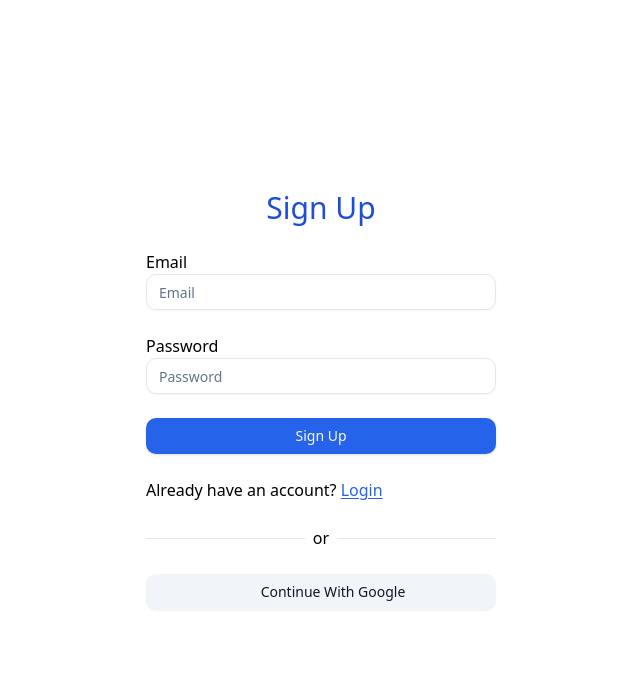
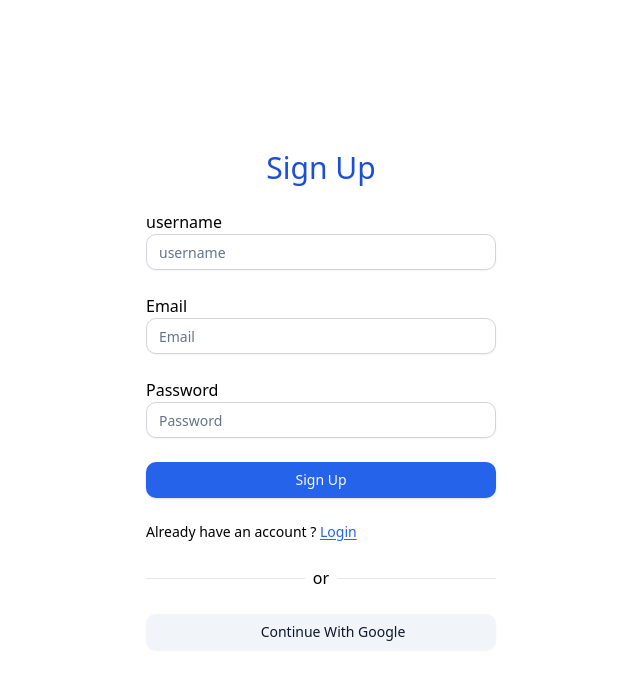
Before and after one commit to HarshS490/SlideScribe, a Next.js app: page /1 in a window 1280 px wide. Shown: the top 688 px of the page, without its empty margins (319-959 px from the left). Built offline with nearby package versions, Linux system fonts and the light colour scheme.

Commit message:
created login,signup page and zod schema

```diff
--- a/package.json
+++ b/package.json
@@ -10,6 +10,7 @@
   },
   "dependencies": {
     "@auth/prisma-adapter": "^2.7.0",
+    "@hookform/resolvers": "^3.9.0",
     "@prisma/client": "^5.20.0",
     "@radix-ui/react-icons": "^1.3.0",
     "@radix-ui/react-slot": "^1.1.0",
@@ -26,8 +27,11 @@
     "next-auth": "^4.24.8",
     "react": "^18",
     "react-dom": "^18",
+    "react-hook-form": "^7.53.0",
+    "react-hot-toast": "^2.4.1",
     "tailwind-merge": "^2.5.3",
-    "tailwindcss-animate": "^1.0.7"
+    "tailwindcss-animate": "^1.0.7",
+    "zod": "^3.23.8"
   },
   "devDependencies": {
     "@iconify-json/logos": "^1.2.3",
--- a/src/app/(auth)/[type]/Login.tsx
+++ b/src/app/(auth)/[type]/Login.tsx
@@ -1,47 +1,117 @@
+"use client";
 import { Button } from "@/components/ui/button";
 import { Input } from "@/components/ui/input";
 import { cn } from "@/lib/utils";
-import React from "react";
+import Link from "next/link";
+import React, { useState } from "react";
+import { useForm } from "react-hook-form";
+import { zodResolver } from "@hookform/resolvers/zod";
+import { signInSchema } from "@/models/signUpSchema";
+import { z } from "zod";
+import FormErrors from "@/components/custom/FormErrors";
+import { signIn } from "next-auth/react";
 
+type FormData = z.infer<typeof signInSchema>;
 
 export default function Login() {
+  const [isLoading, setIsLoading] = useState<boolean>(false);
+
+  const {
+    register,
+    handleSubmit,
+    formState: { errors },
+  } = useForm<FormData>({
+    resolver: zodResolver(signInSchema),
+  });
+
+  const onSubmit = async (data: FormData) => {
+    setIsLoading(true);
+    try {
+      const response = await signIn("credentials", {
+        ...data,
+        redirect: false,
+      });
+      console.log(response);
+      if (response?.error) {
+      }
+      if (response?.ok && !response.error) {
+      }
+    } catch (error) {
+      console.log(error);
+    } finally {
+      setIsLoading(false);
+    }
+  };
   return (
     <div className="container relative mx-auto flex flex-col items-center justify-center min-h-screen">
       <div className="mx-auto flex w-full flex-col justify-center space-y-6 sm:w-[350px]">
         <div className="text-center">
-          <h1 className="font-medium text-3xl text-blue-700">
-            Login
-          </h1>
+          <h1 className="font-medium text-3xl text-blue-700">{"Login"}</h1>
         </div>
-        <form>
+        <form onSubmit={handleSubmit(onSubmit)}>
           <div className="flex flex-col flex-1  space-y-6">
-
-            <div className="flex flex-col">
+            <div className="flex flex-col relative">
               <label htmlFor="email">Email</label>
               <Input
-                name="Email"
                 type="text"
+                disabled={isLoading}
                 placeholder="Email"
-                className={cn({ "focus-visible:ring-red-500": true })}
+                className={cn({
+                  "border-red-500  focus:outline-none focus:ring-2 focus:ring-red-500":
+                    errors.email,
+                  "border-gray-300": !errors.email,
+                })}
+                {...register("email")}
               />
+              {errors.email?.message && (
+                <FormErrors message={errors.email?.message} />
+              )}
             </div>
-            <div className="flex flex-col">
+            <div className="flex flex-col relative">
               <label htmlFor="password">Password</label>
               <Input
-                name="password"
                 type="password"
+                disabled={isLoading}
                 placeholder="Password"
-                className={cn({ "focus-visible:ring-red-500": true })}
+                className={cn({
+                  "border-red-500 focus:outline-none focus:ring-2 focus:ring-red-500":
+                    errors.password,
+                  "border-gray-300": !errors.password,
+                })}
+                {...register("password")}
               />
+              {errors.password?.message && (
+                <FormErrors message={errors.password.message} />
+              )}
             </div>
-            <Button type="submit">Login</Button>
+            <Button type="submit" disabled={isLoading}>
+              Login
+            </Button>
+            <p className="text-sm">
+              {"Already have an account ? "}
+              <Link
+                href={"/signup"}
+                className="text-blue-600 underline underline-offset-2"
+              >
+                Sign Up
+              </Link>
+            </p>
           </div>
         </form>
-        <div className='flex gap-2 items-center my-2'>
-            <hr className='flex-grow  '/>
-            <span className='inline-block'>or</span>
-            <hr className='flex-grow'/>
+        <div className="flex gap-2 items-center">
+          <hr className="flex-grow  " />
+          <span className="inline-block">or</span>
+          <hr className="flex-grow" />
         </div>
+        <Button
+          type="button"
+          disabled={isLoading}
+          variant={"secondary"}
+          className="flex gap-2"
+        >
+          <span className="icon-[logos--google-icon] w-4 h-4"></span>
+          Continue With Google
+        </Button>
       </div>
     </div>
   );
--- a/src/app/(auth)/[type]/SignUp.tsx
+++ b/src/app/(auth)/[type]/SignUp.tsx
@@ -1,40 +1,120 @@
+"use client";
 import { Button } from "@/components/ui/button";
 import { Input } from "@/components/ui/input";
 import { cn } from "@/lib/utils";
 import Link from "next/link";
-import React from "react";
-import SocialAction from "./SocialAction";
+import React, { useState } from "react";
+import { useForm } from "react-hook-form";
+import { zodResolver } from "@hookform/resolvers/zod";
+import { signUpSchema } from "@/models/signUpSchema";
+import { z } from "zod";
+import FormErrors from "@/components/custom/FormErrors";
+import { signIn } from "next-auth/react";
+
+type FormData = z.infer<typeof signUpSchema>;
 
 export default function SignUp() {
+  const [isLoading, setIsLoading] = useState<boolean>(false);
+
+  const {
+    register,
+    handleSubmit,
+    formState: { errors },
+  } = useForm<FormData>({
+    resolver: zodResolver(signUpSchema),
+  });
+
+  const onSubmit = async (data: FormData) => {
+    setIsLoading(true);
+    try {
+      const response = await fetch("/api/register", {
+        method: "POST",
+        headers: {
+          "Content-Type": "application/json",
+        },
+        body: JSON.stringify(data),
+      });
+      if (!response.ok) {
+        const errorData = await response.json();
+        throw new Error(errorData.message || "Something went wrong");
+      }
+
+      signIn("credentials", {
+        ...data,
+        redirect: false,
+      });
+    } catch (error) {
+      console.log(error);
+    } finally {
+      setIsLoading(false);
+    }
+  };
+
   return (
     <div className="container relative mx-auto flex flex-col items-center justify-center min-h-screen">
       <div className="mx-auto flex w-full flex-col justify-center space-y-6 sm:w-[350px]">
         <div className="text-center">
-          <h1 className="font-medium text-3xl text-blue-700">Sign Up</h1>
+          <h1 className="font-medium text-3xl text-blue-700">{"Sign Up"}</h1>
         </div>
-        <form>
+        <form onSubmit={handleSubmit(onSubmit)}>
           <div className="flex flex-col flex-1  space-y-6">
-            <div className="flex flex-col">
+            <div className="flex flex-col relative">
+              <label htmlFor="username">username</label>
+              <Input
+                type="text"
+                disabled={isLoading}
+                placeholder="username"
+                className={cn({
+                  "border-red-500  focus:outline-none focus:ring-2 focus:ring-red-500":
+                    errors.username,
+                  "border-gray-300": !errors.username,
+                })}
+                {...register("username")}
+              />
+              {errors.username?.message && (
+                <FormErrors message={errors.username?.message} />
+              )}
+            </div>
+
+            <div className="flex flex-col relative">
               <label htmlFor="email">Email</label>
               <Input
-                name="Email"
                 type="text"
+                disabled={isLoading}
                 placeholder="Email"
-                className={cn({ "focus-visible:ring-red-500": true })}
+                className={cn({
+                  "border-red-500  focus:outline-none focus:ring-2 focus:ring-red-500":
+                    errors.email,
+                  "border-gray-300": !errors.email,
+                })}
+                {...register("email")}
               />
+              {errors.email?.message && (
+                <FormErrors message={errors.email?.message} />
+              )}
             </div>
-            <div className="flex flex-col">
+            <div className="flex flex-col relative">
               <label htmlFor="password">Password</label>
               <Input
-                name="password"
                 type="password"
+                disabled={isLoading}
                 placeholder="Password"
-                className={cn({ "focus-visible:ring-red-500": true })}
+                className={cn({
+                  "border-red-500 focus:outline-none focus:ring-2 focus:ring-red-500":
+                    errors.password,
+                  "border-gray-300": !errors.password,
+                })}
+                {...register("password")}
               />
+              {errors.password?.message && (
+                <FormErrors message={errors.password.message} />
+              )}
             </div>
-            <Button type="submit">Sign Up</Button>
-            <p>
-              Already have an account?{" "}
+            <Button type="submit" disabled={isLoading}>
+              Sign Up
+            </Button>
+            <p className="text-sm">
+              {"Already have an account ? "}
               <Link
                 href={"/login"}
                 className="text-blue-600 underline underline-offset-2"
@@ -49,7 +129,15 @@ export default function SignUp() {
           <span className="inline-block">or</span>
           <hr className="flex-grow" />
         </div>
-        <SocialAction/>
+        <Button
+          type="button"
+          disabled={isLoading}
+          variant={"secondary"}
+          className="flex gap-2"
+        >
+          <span className="icon-[logos--google-icon] w-4 h-4"></span>
+          Continue With Google
+        </Button>
       </div>
     </div>
   );
--- a/src/app/(auth)/[type]/SocialAction.tsx
+++ /dev/null
@@ -1,11 +0,0 @@
-import { Button } from "@/components/ui/button";
-import React from "react";
-
-export default function SocialAction() {
-  return (
-      <Button type="button" variant={"secondary"} className="flex gap-2">
-        <span className="icon-[logos--google-icon] w-4 h-4"></span>
-        Continue With Google
-      </Button>
-  );
-}
--- a/src/app/(auth)/[type]/page.tsx
+++ b/src/app/(auth)/[type]/page.tsx
@@ -3,5 +3,5 @@ import Login from "./Login";
 import SignUp from "./SignUp";
 
 export default function page({ params }: { params: { type: string } }) {
-  return <>{params.type === "login" ? <Login /> : <SignUp></SignUp>}</>;
+  return <>{(params.type==="login")?<Login/>:<SignUp/>}</>
 }
--- /dev/null
+++ b/src/app/api/register/route.ts
@@ -0,0 +1,36 @@
+import { prisma } from "@/lib/prisma";
+import { NextRequest, NextResponse } from "next/server";
+import bcrypt from "bcrypt";
+
+export async function POST(request:NextRequest){
+  try {
+    const body =await request.json();
+    const {username,email,password} = body;
+    if(!email || !username || !password){
+      return new NextResponse("Missing Info",{status:400});
+    }
+
+    const user = await prisma.user.findUnique({
+      where:{
+        email:email
+      }
+    });
+
+    if(user){
+      return new NextResponse("User Already exists",{status:400});
+    }
+    const hashedPass = await bcrypt.hash(password,12);
+    const newUser = await prisma.user.create({
+      data:{
+        email:email,
+        name:username,
+        password:hashedPass,
+      }
+    });
+
+    return NextResponse.json({message:"userCreated",data:newUser});
+  } catch (error) {
+    console.log(error,"error occured while registering");
+    return new NextResponse("Internal Server Error",{status:500});
+  }
+}
--- /dev/null
+++ b/src/components/custom/FormErrors.tsx
@@ -0,0 +1,18 @@
+import { cn } from '@/lib/utils'
+import { CircleAlert } from "lucide-react";
+
+type Props = {
+  message:string
+  className?:string
+}
+
+const FormErrors = ({message,className}: Props) => {
+  return (
+    <span className={cn("text-red-500 text-xs flex items-center gap-1",{className})}>
+      <CircleAlert size={11}/>
+      {message}
+    </span>
+  )
+}
+
+export default FormErrors
--- /dev/null
+++ b/src/models/signUpSchema.ts
@@ -0,0 +1,35 @@
+import { z } from "zod";
+
+const userNameValidation = z
+  .string()
+  .min(2, "Username must be atleast 2 characters")
+  .max(20, "Username must not be more than 20 characters")
+  .regex(/^[a-zA-Z0-9]*$/, "Username cannot contain special characters");
+
+const emailValidation = z.string().email({ message: "Invalid Email adress" });
+const passwordValidation = z
+  .string()
+  .min(8, "Password must be at least 8 characters")
+  .max(12, "Password must be no longer than 12 characters")
+  .regex(/[A-Z]/, "Password must contain at least one uppercase letter")
+  .regex(/[a-z]/, "Password must contain at least one lowercase letter")
+  .regex(
+    /[^a-zA-Z0-9]/,
+    "Password must contain at least one special character"
+  );
+
+export const signUpSchema = z.object({
+  username: userNameValidation,
+  email: emailValidation,
+  password: passwordValidation,
+});
+
+// Sign-in schema
+export const signInSchema = z.object({
+  email: emailValidation,
+  password: passwordValidation,
+});
+
+export type AuthFormData =
+  | z.infer<typeof signUpSchema>
+  | z.infer<typeof signInSchema>;
```
Also changed, not shown: src/app/api/auth/[...nextauth]/route.ts (line endings or trailing spaces), src/lib/authOptions.ts (line endings or trailing spaces), src/lib/prisma.ts (line endings or trailing spaces), src/models/verifySchema.ts (added), 1 other file (tests, documents, lock files or other folders).
